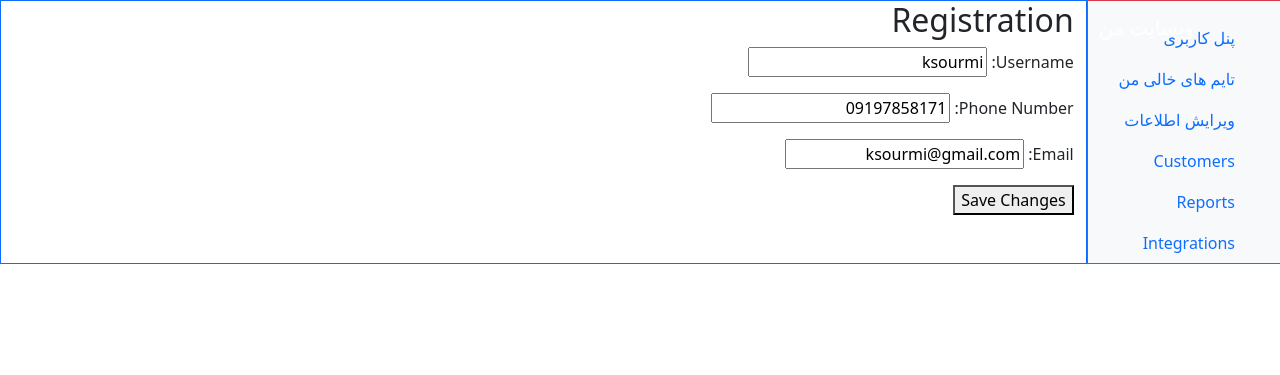
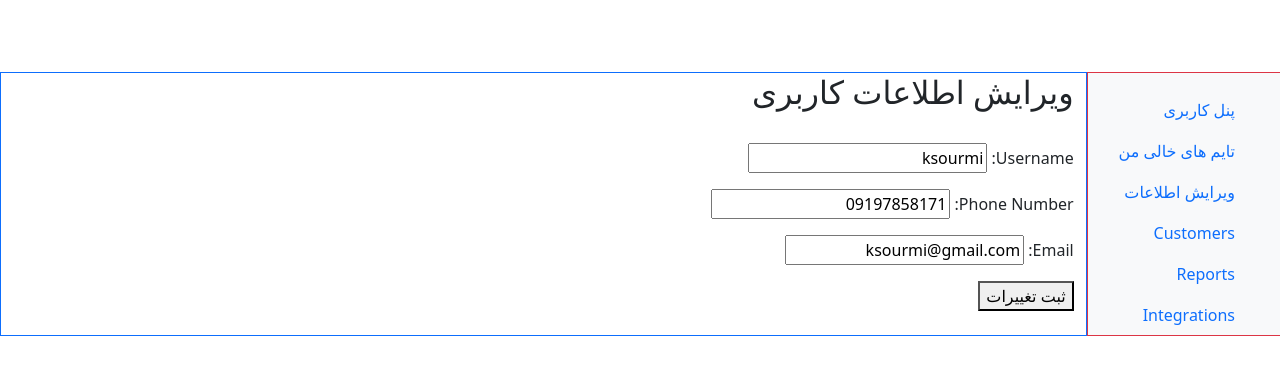
Before and after one commit to zercsiz/website, a Django app: page /accounts/edit/ in a window 1280 px wide. Shown: the top 375 px of the page. Run offline with Django 4.2, Linux system fonts and the light colour scheme; a user stored in the database is signed in; some libraries are stand-ins or nearby versions.

Commit message:
some slight changes

```diff
--- a/accounts/templates/accounts/account_edit.html
+++ b/accounts/templates/accounts/account_edit.html
@@ -4,11 +4,12 @@
     <head>
         <title>Edit Account Information</title>
     </head>
-    <h2>Registration</h2>
+    <h2>ویرایش اطلاعات کاربری</h2>
+    <br>
     <form method="post">
         {% csrf_token %}
         {{ form.as_p }}
-        <button type="submit">Save Changes</button>
+        <button type="submit">ثبت تغییرات</button>
     </form>
 
 
--- a/accounts/templates/accounts/profile_base.html
+++ b/accounts/templates/accounts/profile_base.html
@@ -4,6 +4,10 @@
     <head>
         <title>Profile</title>
     </head>
+    <br>
+    <br>
+    <br>
+
     <div class="contailer-fluid">
         <div class="row">
             {% include 'inc/account_details_sidebar.html' %}
```
